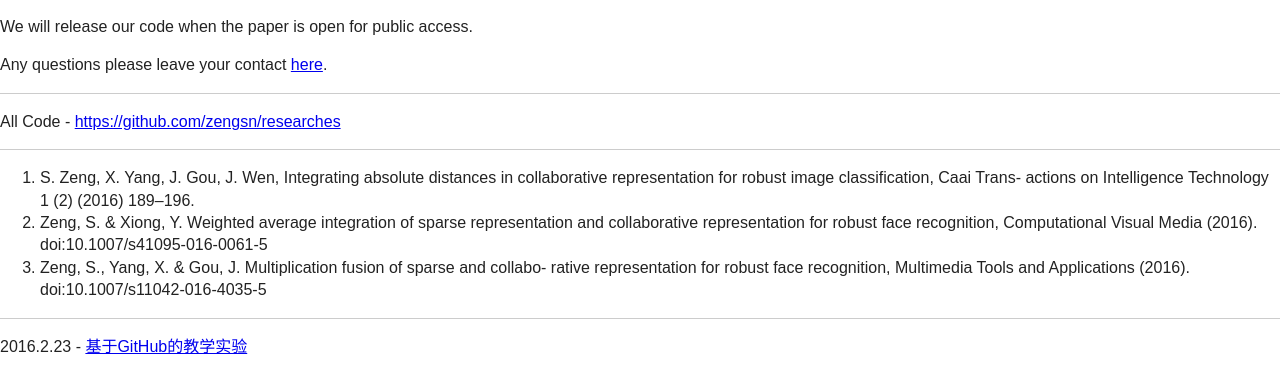
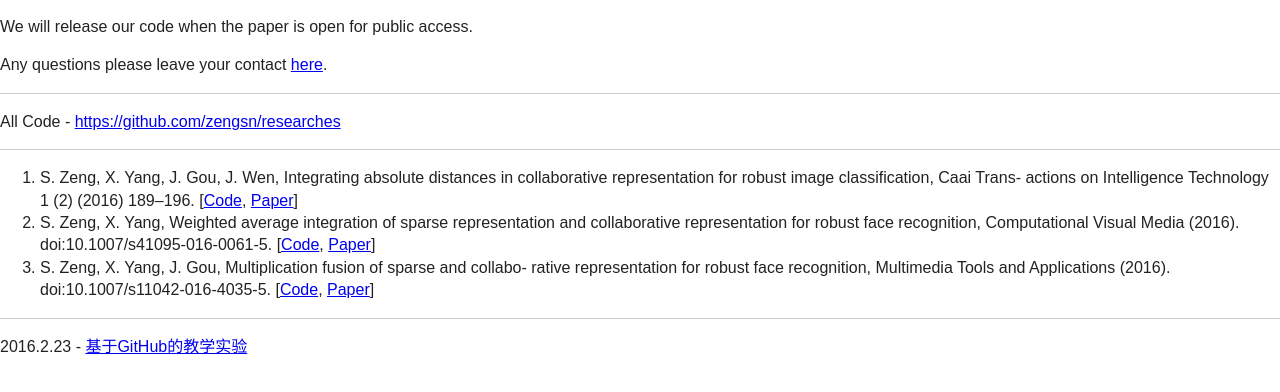
Before and after one commit to zengsn/zengsn.github.io, a plain HTML site: page index.html in a window 1280 px wide. Drawn offline with Linux system fonts and the light colour scheme.

Commit message:
Update index.html

```diff
--- a/index.html
+++ b/index.html
@@ -30,9 +30,18 @@
 
         <hr />
         <ol>
-            <li>S. Zeng, X. Yang, J. Gou, J. Wen, Integrating absolute distances in collaborative representation for robust image classification, Caai Trans- actions on Intelligence Technology 1 (2) (2016) 189–196.</li>
-            <li>Zeng, S. & Xiong, Y. Weighted average integration of sparse representation and collaborative representation for robust face recognition, Computational Visual Media (2016). doi:10.1007/s41095-016-0061-5</li>
-            <li>Zeng, S., Yang, X. & Gou, J. Multiplication fusion of sparse and collabo- rative representation for robust face recognition, Multimedia Tools and Applications (2016). doi:10.1007/s11042-016-4035-5</li>
+            <li>
+                S. Zeng, X. Yang, J. Gou, J. Wen, Integrating absolute distances in collaborative representation for robust image classification, Caai Trans- actions on Intelligence Technology 1 (2) (2016) 189–196.
+                [<a href="https://github.com/zengsn/researches">Code</a>, <a href="http://www.sciencedirect.com/science/article/pii/S2468232216300294">Paper</a>]
+            </li>
+            <li>
+                S. Zeng, X. Yang, Weighted average integration of sparse representation and collaborative representation for robust face recognition, Computational Visual Media (2016). doi:10.1007/s41095-016-0061-5.
+                [<a href="https://github.com/zengsn/researches">Code</a>, <a href="http://link.springer.com/article/10.1007/s41095-016-0061-5">Paper</a>]
+            </li>
+            <li>
+                S. Zeng, X. Yang, J. Gou, Multiplication fusion of sparse and collabo- rative representation for robust face recognition, Multimedia Tools and Applications (2016). doi:10.1007/s11042-016-4035-5.
+                [<a href="https://github.com/zengsn/researches">Code</a>, <a href="http://link.springer.com/article/10.1007/s11042-016-4035-5">Paper</a>]
+            </li>
         </ol>
 
         <hr />
```
